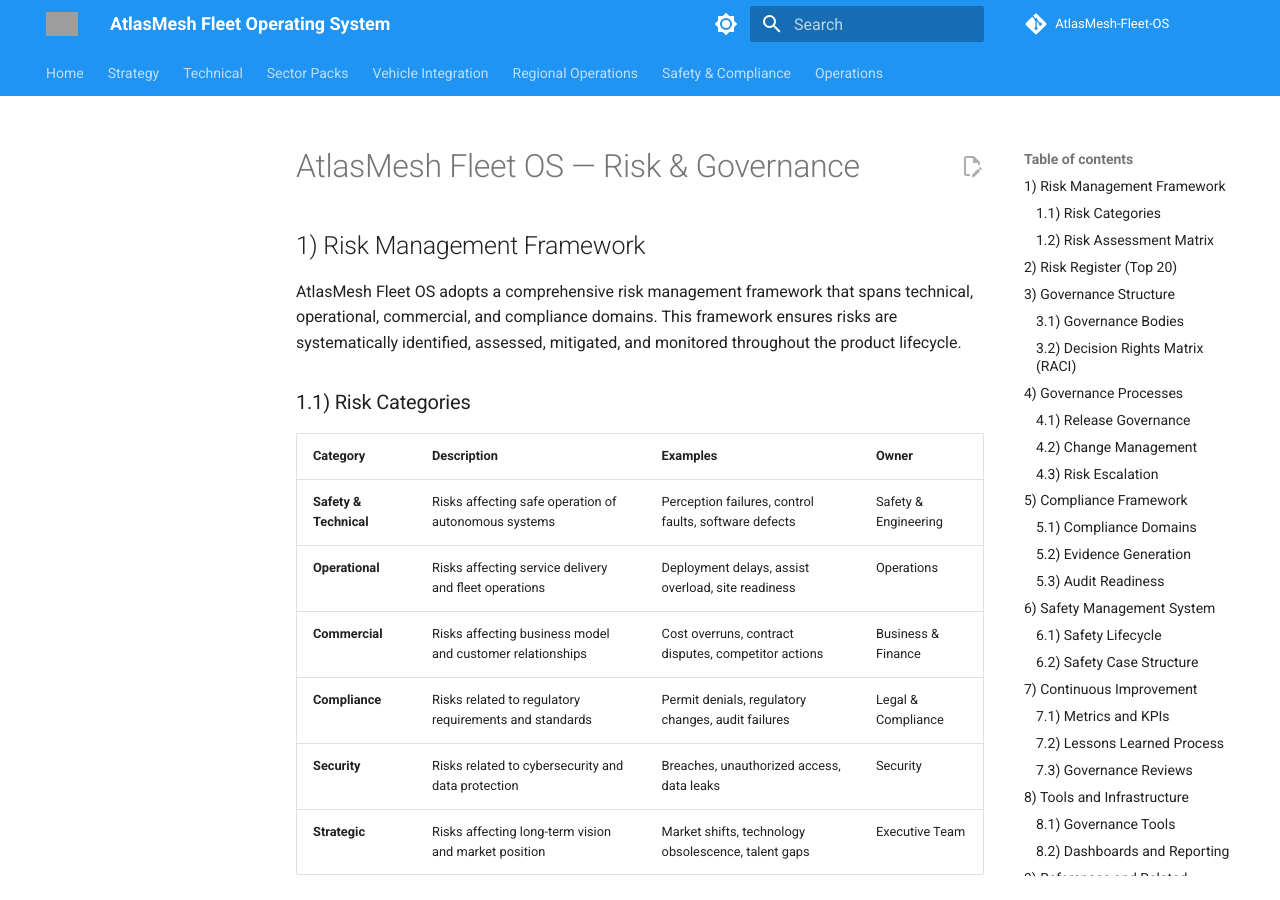
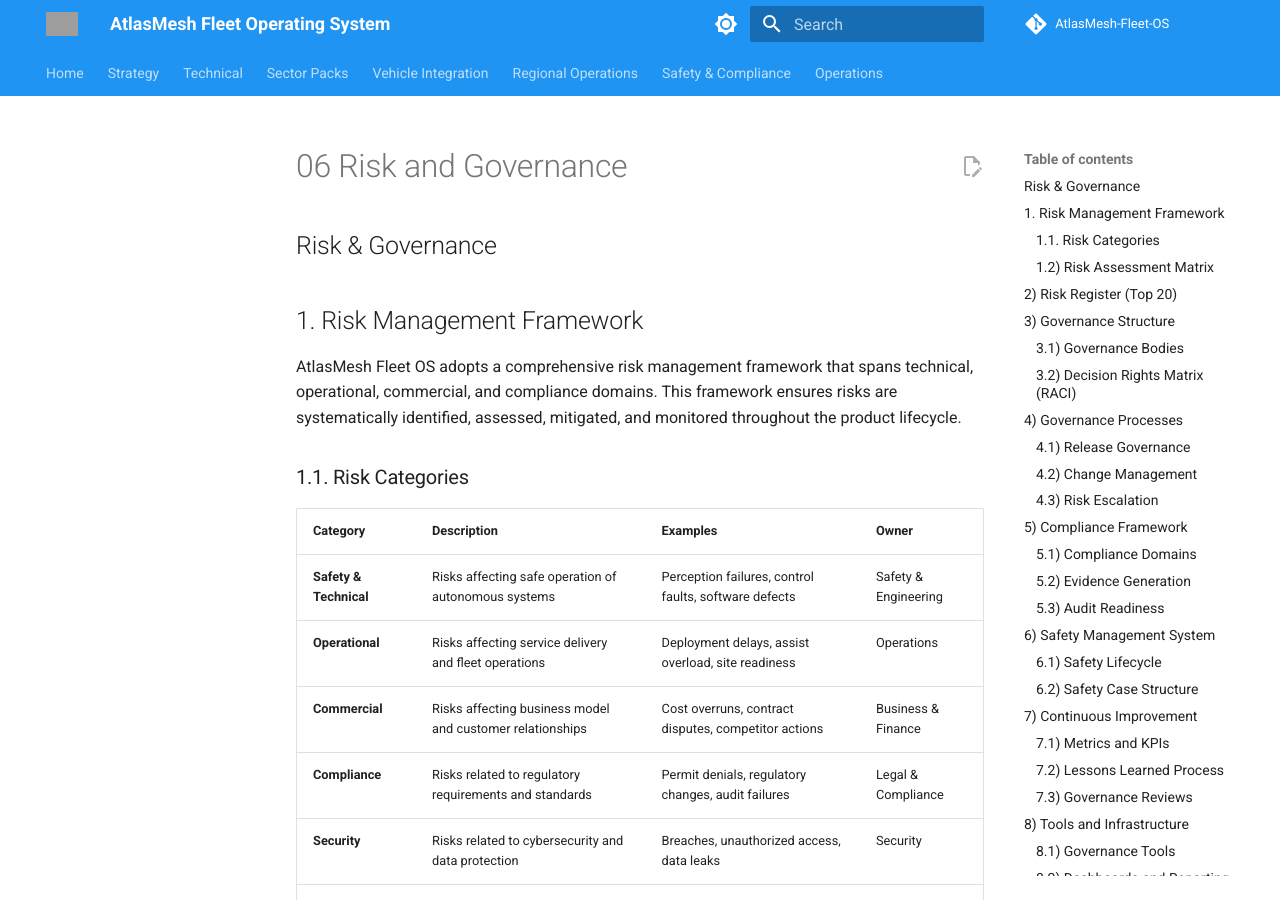
Before and after one commit to suprachakra/AtlasMesh-Fleet-OS, an MkDocs documentation site: the page built from docs/strategy/06_Risk_and_Governance.md, in a window 1280 px wide and 900 px high. Built offline with MkDocs 1.6.1 and Material for MkDocs 9.7.7, drawn with Linux system fonts in a browser that asks for light colours; comment, search, counter and statistics services are not loaded; the version menu is left out; grey boxes are pictures that could not be loaded.

Commit message:
Update 06_Risk_and_Governance.md

```diff
--- a/docs/strategy/06_Risk_and_Governance.md
+++ b/docs/strategy/06_Risk_and_Governance.md
@@ -1,10 +1,10 @@
-# AtlasMesh Fleet OS — Risk & Governance
+## Risk & Governance
 
-## 1) Risk Management Framework
+## 1. Risk Management Framework
 
 AtlasMesh Fleet OS adopts a comprehensive risk management framework that spans technical, operational, commercial, and compliance domains. This framework ensures risks are systematically identified, assessed, mitigated, and monitored throughout the product lifecycle.
 
-### 1.1) Risk Categories
+### 1.1. Risk Categories
 
 | Category | Description | Examples | Owner |
 | --- | --- | --- | --- |
```
